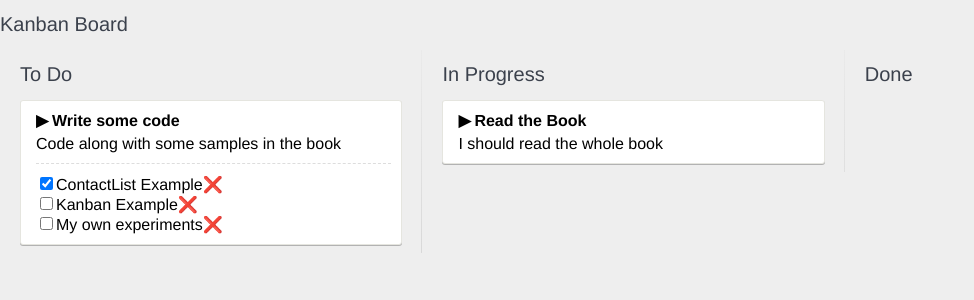
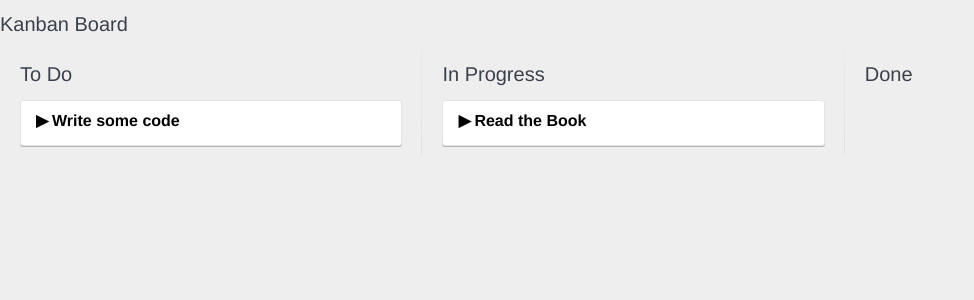
Before and after one commit to GFore/React-Tuts, a React (Create React App) app: page / in a window 1280 px wide. Shown: the top 300 px of the page, without its empty margins (0-974 px from the left). Built offline with nearby package versions, Linux system fonts and the light colour scheme.

Commit message:
adds expand-collapse feature using state

```diff
--- a/src/Card.js
+++ b/src/Card.js
@@ -2,14 +2,33 @@ import React, { Component } from 'react';
 import CheckList from './CheckList';
 
 class Card extends Component {
+    constructor() {
+        super(...arguments);
+        this.state = {
+            showDetails: false
+        };
+    }
+
     render() {
-        return(
-            <div className="card">
-                <div className="card__title">{this.props.title}</div>
+        let cardDetails;
+        if (this.state.showDetails) {
+            cardDetails = (
                 <div className="card__details">
                     {this.props.description}
                     <CheckList cardId={this.props.id} tasks={this.props.tasks} />
                 </div>
+            );
+        };
+
+        return(
+            <div className="card">
+                <div className="card__title" onClick={
+                        () => this.setState({showDetails: !this.state.showDetails})
+                    }
+                >
+                    {this.props.title}
+                </div>
+                {cardDetails}
             </div>
         );
     }
```
